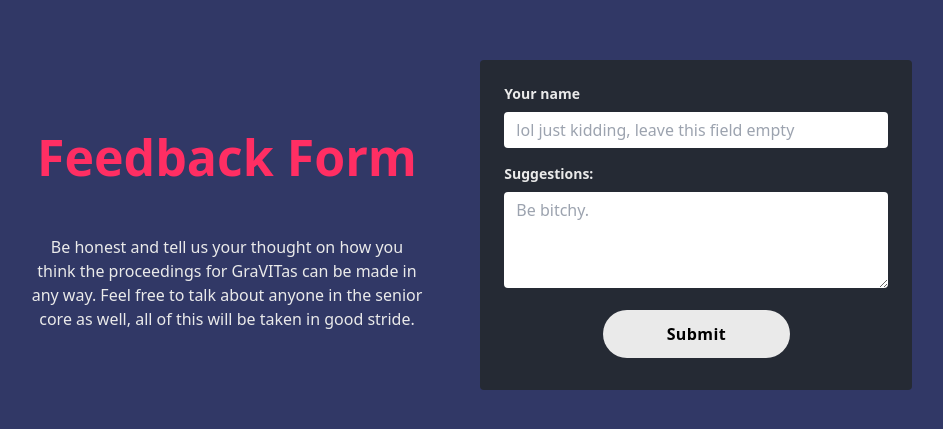
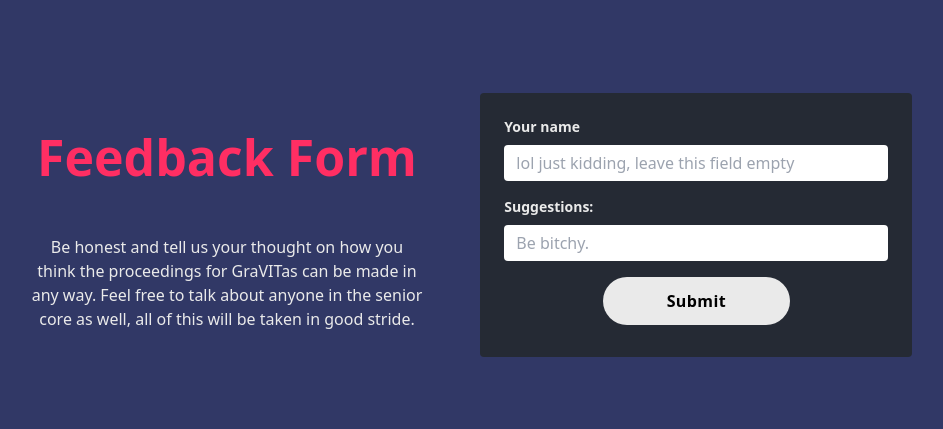
Before and after one commit to ExoticOrange96/Forms, a Next.js app: page / in a window 1280 px wide. Shown: the part 167-596 px from the top of the page, without its empty margins (177-1120 px from the left). Built offline with nearby package versions, Linux system fonts and the light colour scheme.

Commit message:
fix: name attributes

```diff
--- a/src/components/Form.tsx
+++ b/src/components/Form.tsx
@@ -16,7 +16,7 @@
                         Your name
                     </label>
                     <input
-                        name="entry.505759770=name"
+                        name="entry.505759770"
                         className="rounded  w-full md:w-50 lg:w-96 py-2 px-3 text-gray-700 leading-tight focus:outline-none focus:shadow-outline"
                         placeholder="lol just kidding, leave this field empty"
                     />
@@ -25,11 +25,10 @@
                   <label className="block text-[#EAEAEA] text-sm font-bold mb-2">
                     Suggestions:
                   </label>
-                  <textarea
-                    name="entry.411696931=suggestions"
+                  <input
+                    name="entry.411696931"
                     className="rounded w-full md:w-50 lg:w-96 py-2 px-3 text-gray-700 leading-tight focus:outline-none focus:shadow-outline"
                     placeholder="Be bitchy."
-                    rows={4}
                   />
                 </div>
                 <div className="flex items-center justify-center">
```
